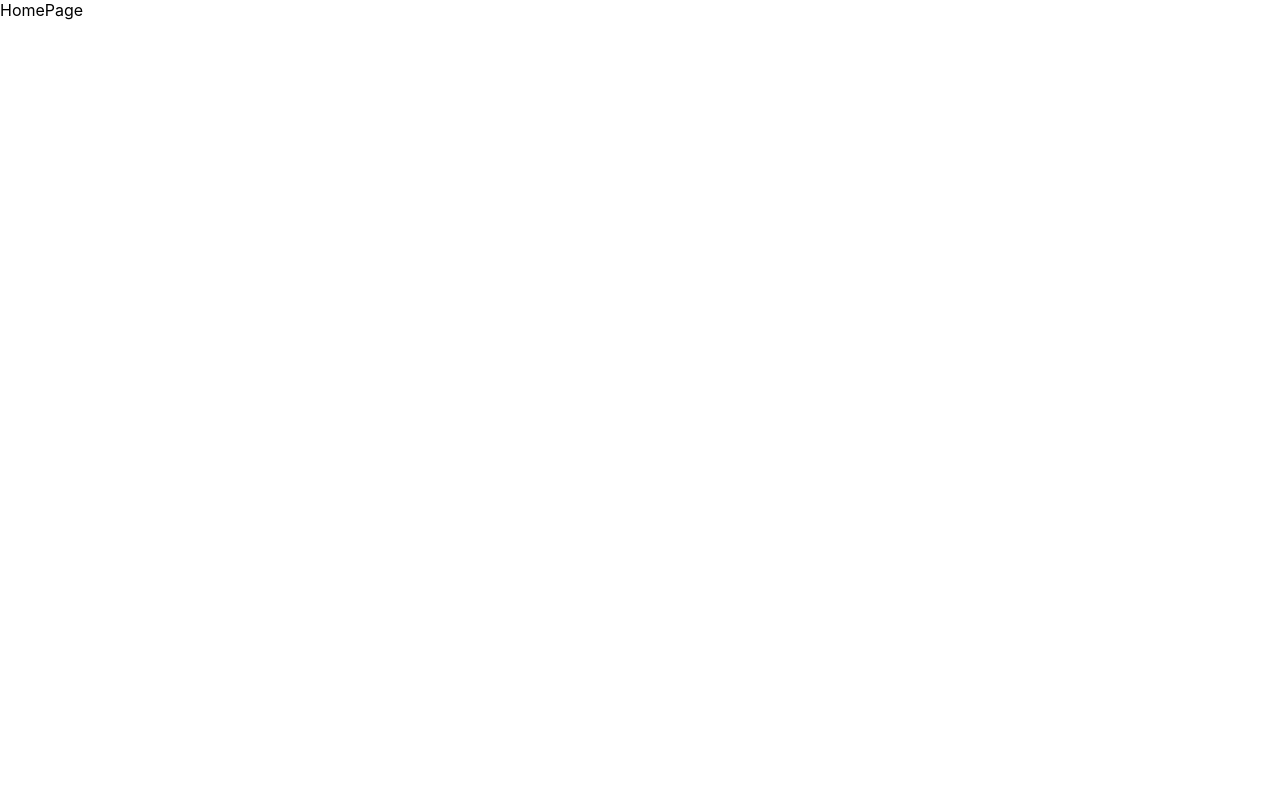
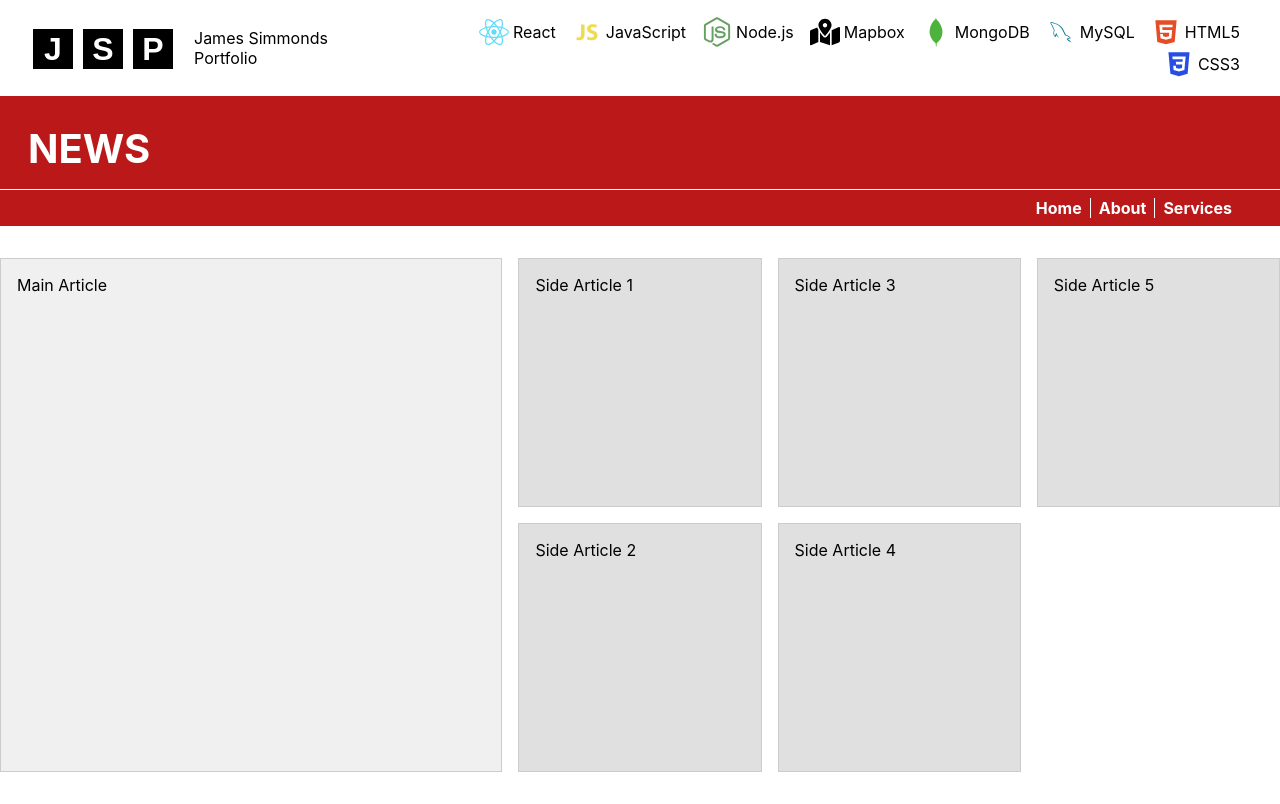
Before and after one commit to JaimiiGrindhouse/James-Simmonds-Portfolio-2024, a React (Create React App) app: page / in a window 1280 px wide. Built offline with nearby package versions, Linux system fonts and the light colour scheme.

Commit message:
Create initial CSS grid layout for main page body

```diff
--- a/package.json
+++ b/package.json
@@ -8,6 +8,7 @@
     "@testing-library/user-event": "^13.5.0",
     "react": "^18.3.1",
     "react-dom": "^18.3.1",
+    "react-icons": "^5.2.1",
     "react-router-dom": "^6.24.1",
     "react-scripts": "5.0.1",
     "sass": "^1.77.6",
--- /dev/null
+++ b/src/components/Body/Body.jsx
@@ -0,0 +1,17 @@
+import React from "react";
+import "./Body.scss";
+
+function Body() {
+  return (
+    <div className="body">
+      <div className="main-article">Main Article</div>
+      <div className="side-article-1">Side Article 1</div>
+      <div className="side-article-2">Side Article 2</div>
+      <div className="side-article-3">Side Article 3</div>
+      <div className="side-article-4">Side Article 4</div>
+      <div className="side-article-5">Side Article 5</div>
+    </div>
+  );
+}
+
+export default Body;
--- /dev/null
+++ b/src/components/Body/Body.scss
@@ -0,0 +1,94 @@
+.body {
+  display: grid;
+  margin: 2rem auto;
+  gap: 1rem;
+  // grid-template-columns: 2fr 1fr;
+  // grid-template-areas:
+  //   "main side1 side1"
+  //   "main side2 side2";
+  // align-items: stretch;
+  max-width: 80rem;
+
+  @media (min-width: 1025px) {
+    grid-template-columns: repeat(10, 1fr);
+    grid-template-areas:
+      "main main main main side1 side1 side3 side3 side5 side5"
+      "main main main main side2 side2 side4 side4 . .";
+    // ". . . . side5 side5 . .";
+  }
+
+  @media (max-width: 1024px) {
+    grid-template-columns: repeat(8, 1fr);
+    grid-template-areas:
+      "main main main main side1 side1 side3 side3"
+      "main main main main side2 side2 side4 side4"
+      ". . . . side5 side5 . .";
+  }
+
+  @media (max-width: 768px) {
+    grid-template-columns: repeat(6, 1fr);
+    grid-template-areas:
+      "main main main main side1 side1"
+      "main main main main side2 side2"
+      "side3 side3 side4 side4 side5 side5";
+  }
+
+  @media (max-width: 424px) {
+    grid-template-columns: 1fr 1fr;
+    grid-template-areas:
+      "main main"
+      "side1 side2"
+      "side3 side3"
+      "side4 side4"
+      "side5 side5";
+  }
+}
+
+.main-article {
+  height: 60vh;
+  grid-area: main; /* Main article spans main area */
+  background-color: #f0f0f0; /* Light gray background color */
+  padding: 1rem; /* Padding for content */
+  border: 1px solid #ccc; /* Border for visibility */
+}
+
+.side-article-1 {
+  grid-area: side1; /* Side article 1 spans side1 area */
+  background-color: #e0e0e0; /* Lighter background color for side articles */
+  padding: 1rem; /* Padding for content */
+  border: 1px solid #ccc; /* Border for visibility */
+}
+
+.side-article-2 {
+  grid-area: side2; /* Side article 2 spans side2 area */
+  background-color: #e0e0e0; /* Lighter background color for side articles */
+  padding: 1rem; /* Padding for content */
+  border: 1px solid #ccc; /* Border for visibility */
+}
+.side-article-3 {
+  grid-area: side3; /* Side article 1 spans side1 area */
+  background-color: #e0e0e0; /* Lighter background color for side articles */
+  padding: 1rem; /* Padding for content */
+  border: 1px solid #ccc; /* Border for visibility */
+}
+
+.side-article-4 {
+  grid-area: side4; /* Side article 2 spans side2 area */
+  background-color: #e0e0e0; /* Lighter background color for side articles */
+  padding: 1rem; /* Padding for content */
+  border: 1px solid #ccc; /* Border for visibility */
+}
+.side-article-5 {
+  grid-area: side5; /* Side article 2 spans side2 area */
+  background-color: #e0e0e0; /* Lighter background color for side articles */
+  padding: 1rem; /* Padding for content */
+  border: 1px solid #ccc; /* Border for visibility */
+}
+
+@media (min-width: 425px) and (max-width: 768px) {
+  .side-article-3,
+  .side-article-4,
+  .side-article-5 {
+    height: 15vh; /* Set the height to 30% of the viewport height */
+  }
+}
--- /dev/null
+++ b/src/components/Header/Header.jsx
@@ -0,0 +1,70 @@
+import React from "react";
+import TopNavBar from "../TopNavBar/TopNavBar";
+import "./Header.scss";
+import Logo from "../Logo/Logo";
+import { FaReact, FaNodeJs, FaMapMarkedAlt, FaDatabase } from "react-icons/fa";
+import {
+  DiJavascript1,
+  DiMongodb,
+  DiMysql,
+  DiHtml5,
+  DiCss3,
+} from "react-icons/di";
+
+function Header() {
+  return (
+    <>
+      <div className="top-header">
+        <div className="header-content">
+          <Logo />
+          <div className="header-content__left">
+            <div className="small-headline">James Simmonds Portfolio</div>
+          </div>
+        </div>
+        <div className="header-content__right">
+          <div className="icon">
+            <FaReact size={30} color="#61DBFB" />
+            <p className="icon-text">React</p>
+          </div>
+          <div className="icon">
+            <DiJavascript1 size={30} color="#F0DB4F" />
+            <p className="icon-text">JavaScript</p>
+          </div>
+          <div className="icon">
+            <FaNodeJs size={30} color="#68A063" />
+            <p className="icon-text">Node.js</p>
+          </div>
+          <div className="icon">
+            <FaMapMarkedAlt size={30} color="#000000" />
+            <p className="icon-text">Mapbox</p>
+          </div>
+          <div className="icon">
+            <DiMongodb size={30} color="#4DB33D" />
+            <p className="icon-text">MongoDB</p>
+          </div>
+          <div className="icon">
+            <DiMysql size={30} color="#00758F" />
+            <p className="icon-text">MySQL</p>
+          </div>
+          <div className="icon">
+            <DiHtml5 size={30} color="#E44D26" />
+            <p className="icon-text">HTML5</p>
+          </div>
+          <div className="icon">
+            <DiCss3 size={30} color="#264DE4" />
+            <p className="icon-text">CSS3</p>
+          </div>
+        </div>
+      </div>
+
+      <header className="header">
+        <div className="logo">NEWS</div>
+      </header>
+      <div className="bottom-header">
+        <TopNavBar />
+      </div>
+    </>
+  );
+}
+
+export default Header;
--- /dev/null
+++ b/src/components/Header/Header.scss
@@ -0,0 +1,70 @@
+$bbc-news-red: #bb1919;
+
+.header {
+  background-color: $bbc-news-red;
+  color: white;
+  display: flex;
+  align-items: center;
+  justify-content: space-between;
+  text-align: center;
+  border-bottom: 0.5px solid white;
+  padding: 1rem; // Add padding to the header
+}
+
+.logo {
+  color: white;
+  font-size: 2.5rem;
+  font-weight: bold;
+  padding-bottom: 0.75rem;
+}
+
+.bottom-header {
+  display: flex;
+  flex-direction: column;
+  background-color: #bb1919;
+}
+
+.top-header {
+  display: flex;
+  justify-content: space-between; // Adjust to space between the left and right sections
+  align-items: center;
+  width: 100%;
+  height: 6rem;
+}
+
+.header-content {
+  display: flex;
+  justify-content: start;
+  align-items: center;
+  margin-left: 1rem;
+}
+
+.header-content__left {
+  display: flex;
+  align-items: center;
+}
+
+.small-headline {
+  font-size: 1rem;
+  margin-left: 1rem;
+}
+
+.header-content__right {
+  display: flex;
+  align-items: center;
+  gap: 1rem;
+  flex-wrap: wrap; // Enable wrapping for icons
+  margin-right: 2.5rem;
+  row-gap: 0rem;
+  justify-content: end;
+}
+
+.icon {
+  display: flex;
+  align-items: center;
+  height: 2rem;
+}
+
+.icon-text {
+  padding-left: 0.25rem;
+}
--- /dev/null
+++ b/src/components/Logo/Logo.jsx
@@ -0,0 +1,18 @@
+import React from "react";
+import "./Logo.scss";
+
+function Logo() {
+  return (
+    <>
+      <div className="logo">
+        <div className="logo__bbc">
+          <div className="logo__square">J</div>
+          <div className="logo__square">S</div>
+          <div className="logo__square">P</div>
+        </div>
+      </div>
+    </>
+  );
+}
+
+export default Logo;
--- /dev/null
+++ b/src/components/Logo/Logo.scss
@@ -0,0 +1,33 @@
+.logo {
+  display: flex;
+  flex-direction: column;
+  align-items: center;
+  padding: 0.75rem 0 0 0.75rem;
+
+  &__bbc {
+    display: flex;
+    justify-content: center;
+    align-items: center;
+    margin-bottom: 10px; /* Space between logo and text */
+  }
+
+  &__square {
+    width: 2.5rem; /* Adjust size as needed */
+    height: 2.5rem; /* Adjust size as needed */
+    background-color: black;
+    color: white;
+    display: flex;
+    justify-content: center;
+    align-items: center;
+    font-family: Arial, sans-serif; /* Adjust font family as needed */
+    font-weight: bold;
+    font-size: 2rem; /* Adjust font size as needed */
+    margin: 0 5px; /* Adjust spacing between squares */
+  }
+
+  &__text {
+    font-family: Arial, sans-serif;
+    font-size: 0.85rem; /* Adjust font size as needed */
+    color: black; /* Adjust color as needed */
+  }
+}
--- /dev/null
+++ b/src/components/TopNavBar/TopNavBar.jsx
@@ -0,0 +1,23 @@
+import React from "react";
+import "./TopNavBar.scss";
+
+function TopNavBar() {
+  return (
+    <nav className="top-navbar">
+      <ul>
+        <li>
+          <a href="/">Home</a>
+        </li>
+        <li>
+          <a href="/about">About</a>
+        </li>
+        <li>
+          <a href="/services">Services</a>
+        </li>
+        {/* Add more navigation items */}
+      </ul>
+    </nav>
+  );
+}
+
+export default TopNavBar;
--- /dev/null
+++ b/src/components/TopNavBar/TopNavBar.scss
@@ -0,0 +1,48 @@
+.top-navbar {
+  ul {
+    list-style-type: none;
+    padding: 0rem;
+    display: flex;
+    justify-content: end;
+    margin-right: 2rem;
+    padding-bottom: 0; // Corrected value
+    margin-top: 0.5rem;
+    margin-bottom: 0.5rem;
+
+    li {
+      margin-right: 0.5rem;
+      padding-right: 0.5rem;
+      border-right: 0.5px solid white;
+      align-items: center;
+      position: relative; // Added for pseudo-element positioning
+
+      &:last-child {
+        border-right: none; // Remove border for the last item
+      }
+
+      a {
+        color: white;
+        text-decoration: none;
+        font-weight: bold;
+        position: relative; // Added for pseudo-element positioning
+        transition: color 0.3s ease;
+
+        &::after {
+          content: "";
+          position: absolute;
+          left: 0;
+          bottom: -8px; // Adjust this value as needed for the desired spacing
+          width: 100%;
+          height: 0.25rem;
+          background-color: white;
+          opacity: 0;
+          transition: opacity 0.3s ease;
+        }
+
+        &:hover::after {
+          opacity: 1;
+        }
+      }
+    }
+  }
+}
--- a/src/pages/HomePage.jsx
+++ b/src/pages/HomePage.jsx
@@ -1,7 +1,14 @@
 import React from "react";
+import Header from "../components/Header/Header";
+import Body from "../components/Body/Body";
 
 function HomePage() {
-  return <div>HomePage</div>;
+  return (
+    <>
+      <Header />
+      <Body />
+    </>
+  );
 }
 
 export default HomePage;
--- a/src/styles/partials/_typography.scss
+++ b/src/styles/partials/_typography.scss
@@ -1,11 +1,11 @@
 @font-face {
   font-family: primary-font;
-  src: url(../../assets/fonts/TitilliumWeb-Regular.ttf);
+  src: url(../../assets/fonts/Poppins-Regular.ttf);
   font-weight: 400;
 }
 
 @font-face {
   font-family: primary-font;
-  src: url(../../assets/fonts/TitilliumWeb-SemiBold.ttf);
+  src: url(../../assets/fonts/Poppins-SemiBold.ttf);
   font-weight: 600;
 }
```
Also changed, not shown: 1 other file (tests, documents, lock files or other folders).
